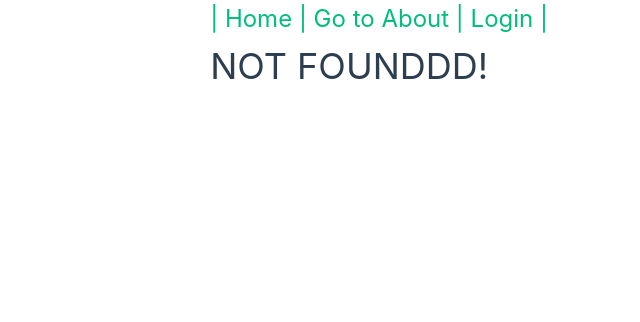
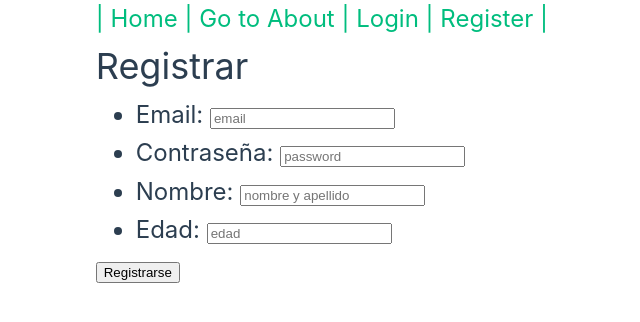
Before and after one commit to MartinQuesta/AgendaSmart, a Vue app: page /#/register in a window 1280 px wide. Before the commit this address had no page. Shown: the top 322 px of the page, without its empty margins (92-732 px from the left). Built offline with nearby package versions, Linux system fonts and the light colour scheme.

Commit message:
fix para el login y register

```diff
--- a/src/App.vue
+++ b/src/App.vue
@@ -14,6 +14,7 @@
         <router-link to="/">| Home | </router-link>
         <router-link to="/about"> Go to About | </router-link>
         <router-link to="/login"> Login |</router-link>
+        <router-link to="/register"> Register |</router-link>
       </div>
       <div v-if="isLogged">
         <router-link to="/">| Home | </router-link>
--- a/src/components/Login.vue
+++ b/src/components/Login.vue
@@ -1,39 +1,47 @@
 <template>
   <div>
-      <h2>Login</h2>
-      email <input type="email" v-model="user.email">
-      password <input type="password" v-model="user.password">
-      <button @click="login">Login</button>
+    <h2>Login</h2>
+      <form class="formulario" @submit.prevent="login">
+
+
+        <!-- ID: <input type="number" v-model="newTarea._id"><br> -->
+        <ul>
+          <li> Email: <input placeholder="email" type="email" v-model="user.email"></li>
+          <li>Contraseña: <input placeholder="password" type="password" v-model="user.password"></li>
+        </ul>
+        <!-- <input type="range" min='0' max='5' v-model="newTarea.meta.countRep"><br> -->
+        <!-- <input type="reset"> -->
+      </form>
+    <button @click="login">Login</button>
   </div>
 </template>
 
 
 
 <script>
-import { usuarioStore } from '../store/user.js'
+import { userStore } from '../store/user.js'
 import { storeToRefs } from 'pinia'
 
 export default {
    setup() {
-    const store = usuarioStore();
-    const {estaLogeado}  = storeToRefs(store);
-    const {registerUser} = store;
+    const store = userStore();
+    const {isLogged}  = storeToRefs(store);
     return {
-      store, registerUser, estaLogeado
+      store, isLogged
     }
   },
   data() {
     return {
-      usuario : {email: "", password: ""},
+      user : {email: "", password: ""},
       mensajeDeError : ''
     }
   },
   methods: {
-    async login() {
+    login(user) {
       try {
-        await this.registerUser({...this.usuario})
-        if (this.estaLogeado) {
-          this.$router.push('/vendedor')
+        this.isLogged = this.store.login(user)
+        if (this.isLogged) {
+          this.$router.push('/tareas')
         } else {
           this.mensajeDeError = "Usuario o password inconrrecto"
         }
--- a/src/components/Logout.vue
+++ b/src/components/Logout.vue
@@ -6,10 +6,10 @@
 </template>
 
 <script>
-import {usuarioStore} from '../store/user.js'
+import {userStore} from '../store/user.js'
 export default {
   setup() {
-    const store = usuarioStore();
+    const store = userStore();
     const {userLogout} = store;
     return {
       store, userLogout
--- a/src/components/Register.vue
+++ b/src/components/Register.vue
@@ -1,16 +1,60 @@
 <template>
   <div>
-      <h2>Login</h2>
-      email <input type="email" v-model="user.email">
-      password <input type="password" v-model="user.password">
-      <button @click="login">Login</button>
+      <h2>Registrar</h2>
+
+      <form class="formulario" @submit.prevent="register">
+
+
+        <!-- ID: <input type="number" v-model="newTarea._id"><br> -->
+        <ul>
+          <li> Email: <input placeholder="email" type="email" v-model="user.email"></li>
+          <li>Contraseña: <input placeholder="password" type="password" v-model="user.password"></li>
+          <li>Nombre: <input placeholder="nombre y apellido" type="text" id='priority' v-model="user.name"></li>
+          <li>Edad: <input placeholder="edad" type="number" id='priority' v-model="user.age"></li>
+        </ul>
+        <!-- <input type="range" min='0' max='5' v-model="newTarea.meta.countRep"><br> -->
+        <!-- <input type="reset"> -->
+    </form>
+
+      <button @click="register">Registrarse</button>
+
   </div>
 </template>
 
+
+
 <script>
+import { userStore } from '../store/user.js'
+import { storeToRefs } from 'pinia'
+
 export default {
+   setup() {
+    const store = userStore();
+    const {registerUser} = store;
+    return {
+      store, registerUser
+    }
+  },
+  data() {
+    return {
+      user : {email: "", password: "", age: '', name: ""},
+      mensajeDeError : ''
+    }
+  },
+  methods: {
+      async register() {
+        try {
+          const user = {...this.user}
+          const rta = this.store.setUser(user)
 
+        } catch(e) {
+          this.mensajeDeError = 'Se produjo un error'
+        }
+      }
+  }
 }
+
+
 </script>
 
 <style>
--- a/src/components/TareasDiarias.vue
+++ b/src/components/TareasDiarias.vue
@@ -76,16 +76,10 @@
     methods:{
         async agregarTarea(){
             try{
-                console.log('TareasDiarais: Agregando Tarea (1)');
                 const tarea = {...this.newTarea}
-                console.log(`TareasDiarias:tarea`);
-                //tarea.date = Date.now
                 const rta = this.store.setTareasDiarias(tarea)
-                console.log(rta);
-                console.log('TareasDiarias: Despues de SetTareas y comienza Update');
                 this.updateLista()
             }catch(err){
-                console.log(err);
                 this.mensajeError = 'Tarea Diaria,Hubo un error'
             }
         },
--- a/src/router/router.js
+++ b/src/router/router.js
@@ -10,12 +10,13 @@
 import CarritoDeTareas from '../components/carritoDeTareas.vue'
 import Login from '../components/Login.vue'
 import Logout from '../components/Logout.vue'
+import Register from '../components/Register.vue'
 
 const routes = [
     { path: '/', component: Home },
     { path: '/login', component: Login },
     { path: '/:pathMatch(.*)*', name: 'NotFound', component: NotFound },
-
+    { path: '/register', component: Register},
     { path: '/tareas', component: Tareas},
     { path: '/tareasdiarias', component: TareasDiarias},
     { path: '/tareassemanales', component: TareasSemanales},
--- a/src/services/apiCRUD.js
+++ b/src/services/apiCRUD.js
@@ -1,4 +1,6 @@
 import Axios from "axios";
+import { get } from "immutable";
+import { useRoute } from "vue-router";
 
 const apiClient = Axios.create({
     baseURL: 'http://127.0.0.1:3500/',
@@ -42,5 +44,18 @@
     setOrderTareasDiarias(lista){
         console.log(`apiCRUD Ordenadas:${lista}`);
         return apiClient.get('/api/lists')
+    },
+    setUser(user){
+        console.log(user)
+        apiClient.post('/register', user)
+    },
+    validateUser(user){
+        console.log(user)
+        const valid = apiClient.post('/login', user)
+        if (valid) {
+            return true
+        } else {
+            return false
+        }
     }
 }
--- a/src/store/storeTareas.js
+++ b/src/store/storeTareas.js
@@ -32,6 +32,7 @@
             const newLista = apiCRUD.setOrderTareasDiarias()
             return newLista
             }
+
     },
     // other options...
 })
--- a/src/store/user.js
+++ b/src/store/user.js
@@ -1,4 +1,5 @@
 import { defineStore } from 'pinia'
+import apiCRUD from '../services/apiCRUD.js'
 
 
 // useStore could be anything like useUser, useCart
@@ -14,6 +15,10 @@
     actions: {
         login(user) {
             console.log(user)
+            return apiCRUD.validateUser(user)
+        },
+        setUser(user){
+            return apiCRUD.setUser(user)
         }
     },
     // other options...
```
